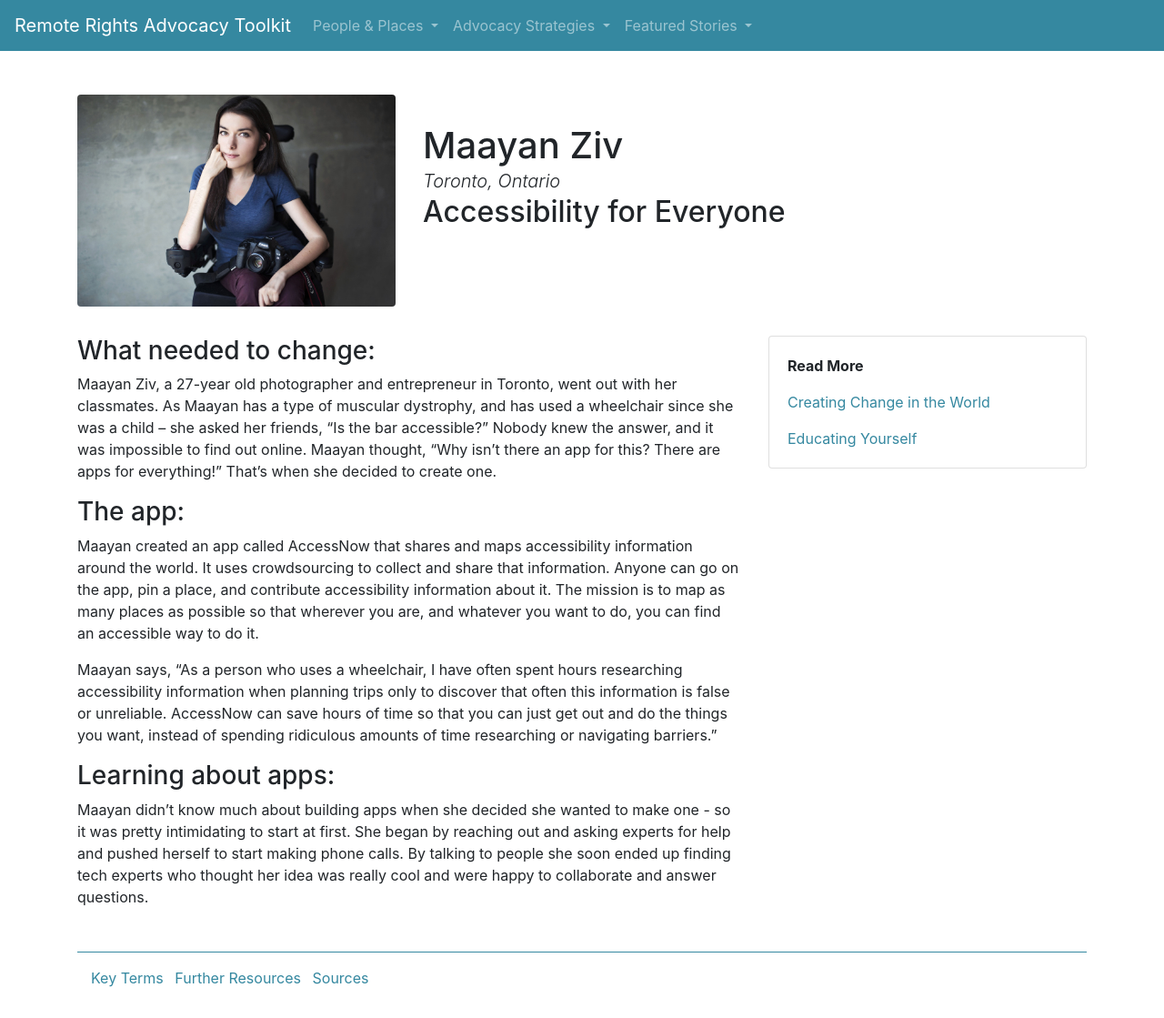
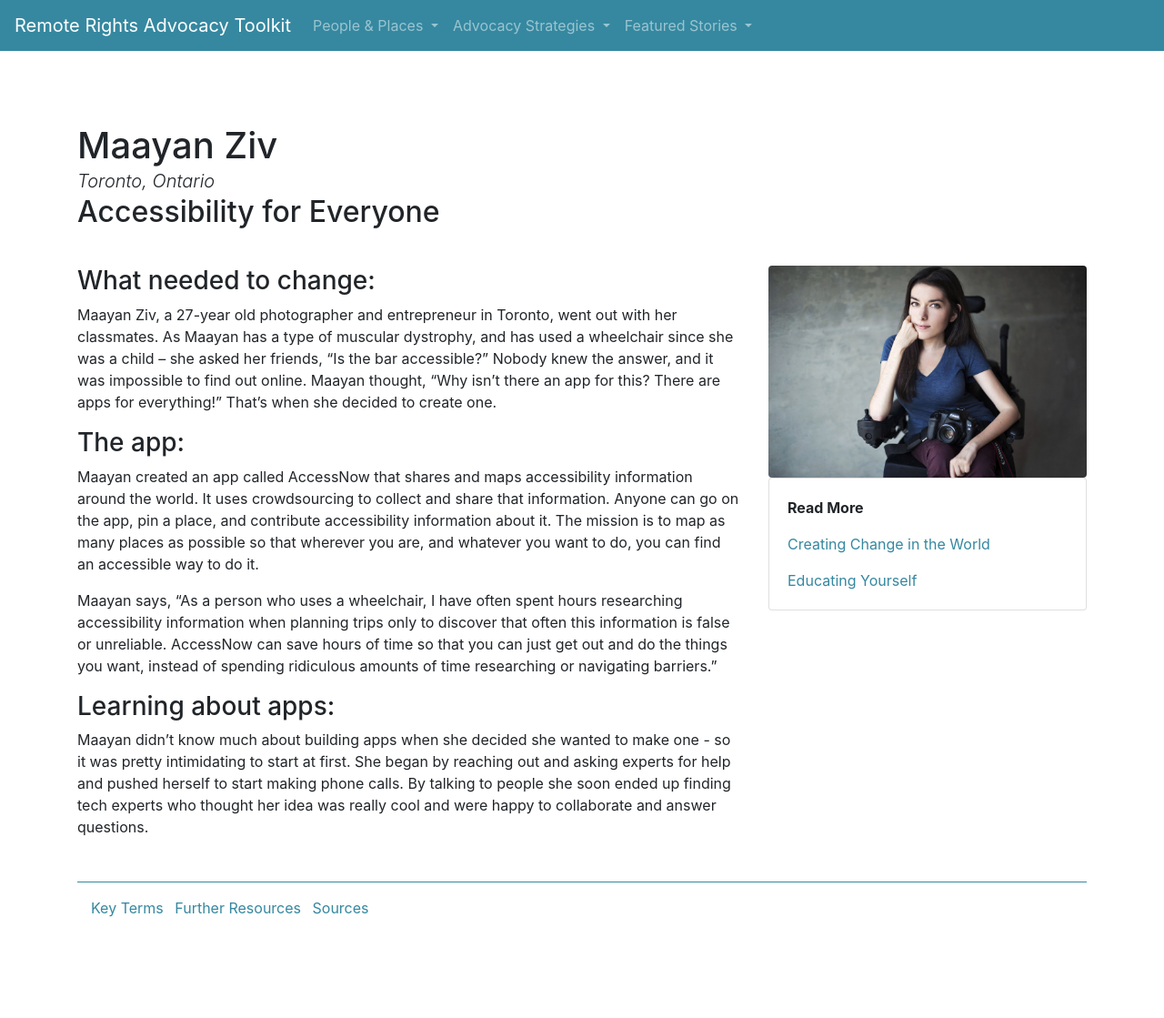
Before and after one commit to remote-rights/remote-rights.github.io, a Jekyll site: the page built from collections/_stories/maayan-ziv.md, in a window 1280 px wide. Shown: the whole page at 91% size. Built offline with Jekyll 4.4.1, drawn with Linux system fonts in a browser that asks for light colours; after the commit the page ends 1042 px from its top, so only the background shows below that.

Commit message:
add images to asides, centre images

```diff
--- a/_includes/two-column-layout.html
+++ b/_includes/two-column-layout.html
@@ -2,7 +2,17 @@
   <div class="col-md-8">
     {{ page.content }}
   </div>
-  <div class="col-md-4 related-links">
+  <div class="col-md-4 related-links" >
+    {% if page.image %}
+    <div align="center" >
+      {% if page.image_2 %}
+      <img class="img-fluid rounded" src="{{ page.image }}" >
+      <img class="img-fluid rounded" src="{{ page.image_2 }}" >
+      {% else %}
+      <img class="img-fluid rounded" src="{{ page.image }}" >
+      {% endif %}
+    </div>
+    {% endif %}
     {% if page.aside %}
       <aside class="card mb-2">
         <div class="card-body">
--- a/_layouts/stories.html
+++ b/_layouts/stories.html
@@ -1,16 +1,6 @@
 {% include head.html %}
 <div class="jumbotron stories-header" >
   <div class="row" >
-    {% if page.image %}
-    <div class="col-md-4" >
-      {% if page.image_2 %}
-      <img class="img-fluid rounded" src="{{ page.image }}" >
-      <img class="img-fluid rounded" src="{{ page.image_2 }}" >
-      {% else %}
-      <img class="img-fluid rounded" src="{{ page.image }}" >
-      {% endif %}
-    </div>
-    {% endif %}
     <div class="col-md-8">
       <div class="title">
         <h1 class="mb-0">{{ page.title }}</h1>
@@ -20,19 +10,5 @@
     </div>
   </div>
 </div>
- <!-- <div class="card" >
-  {% if page.image %}
-  <img class="card-img-top" src="{{ page.image }}" alt="Card image cap">
-  {% endif %}
-  <div class="card-body">
-    <div class="title">
-      <h1 class="mb-0">{{ page.title }}</h1>
-      <p class="lead mb-0"><em>{{ page.location }}</em></p>
-      <h2>{{ page.subtitle }}</h2>
-    </div>
-    <div class="card-text"> {{page.content}} </div>
-  </div>
-</div> -->
-
 {% include two-column-layout.html %}
 {% include foot.html %}
```
Also changed, not shown: collections/_stories/foxy-smash.md (+0 -5 lines).
